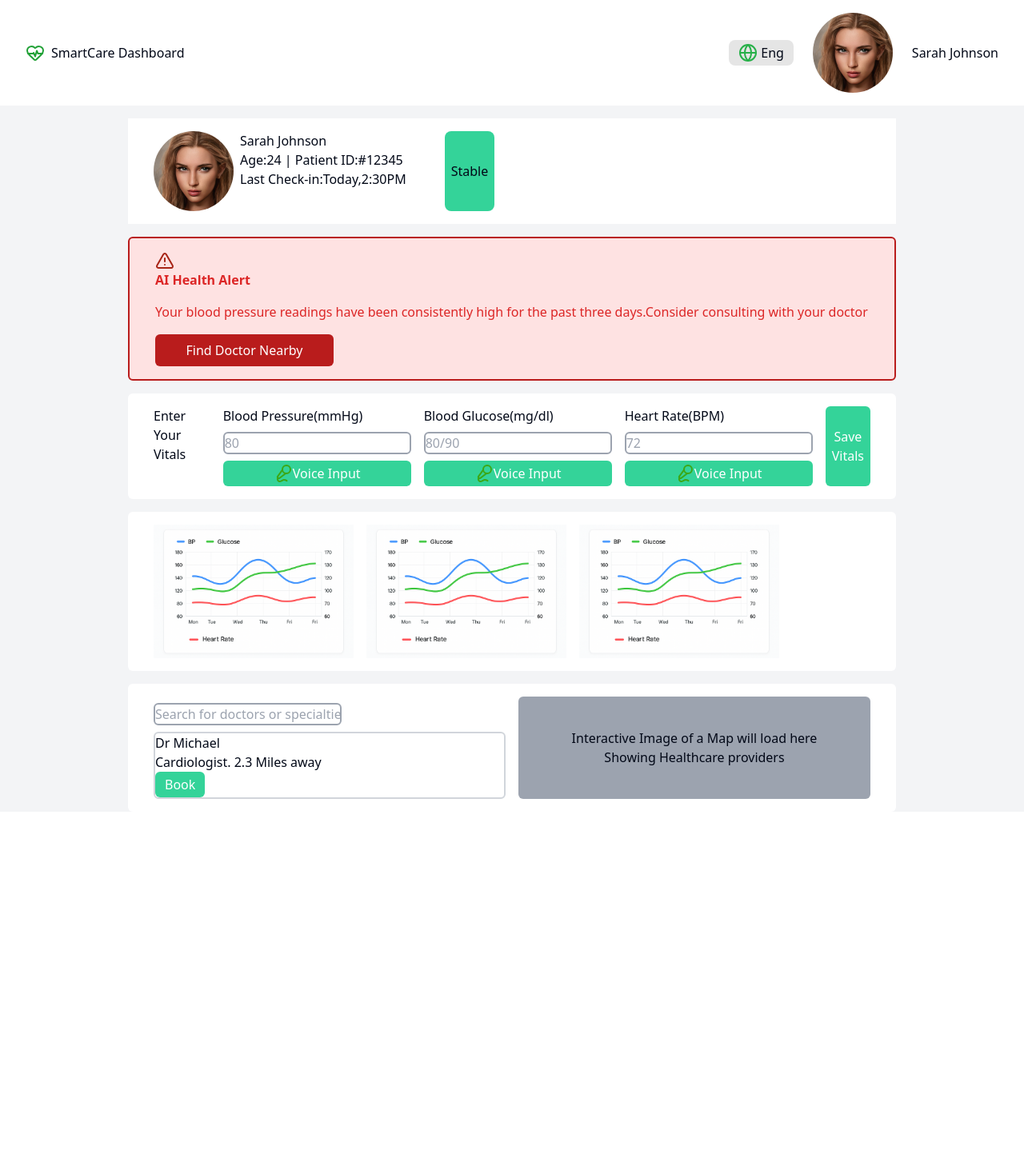
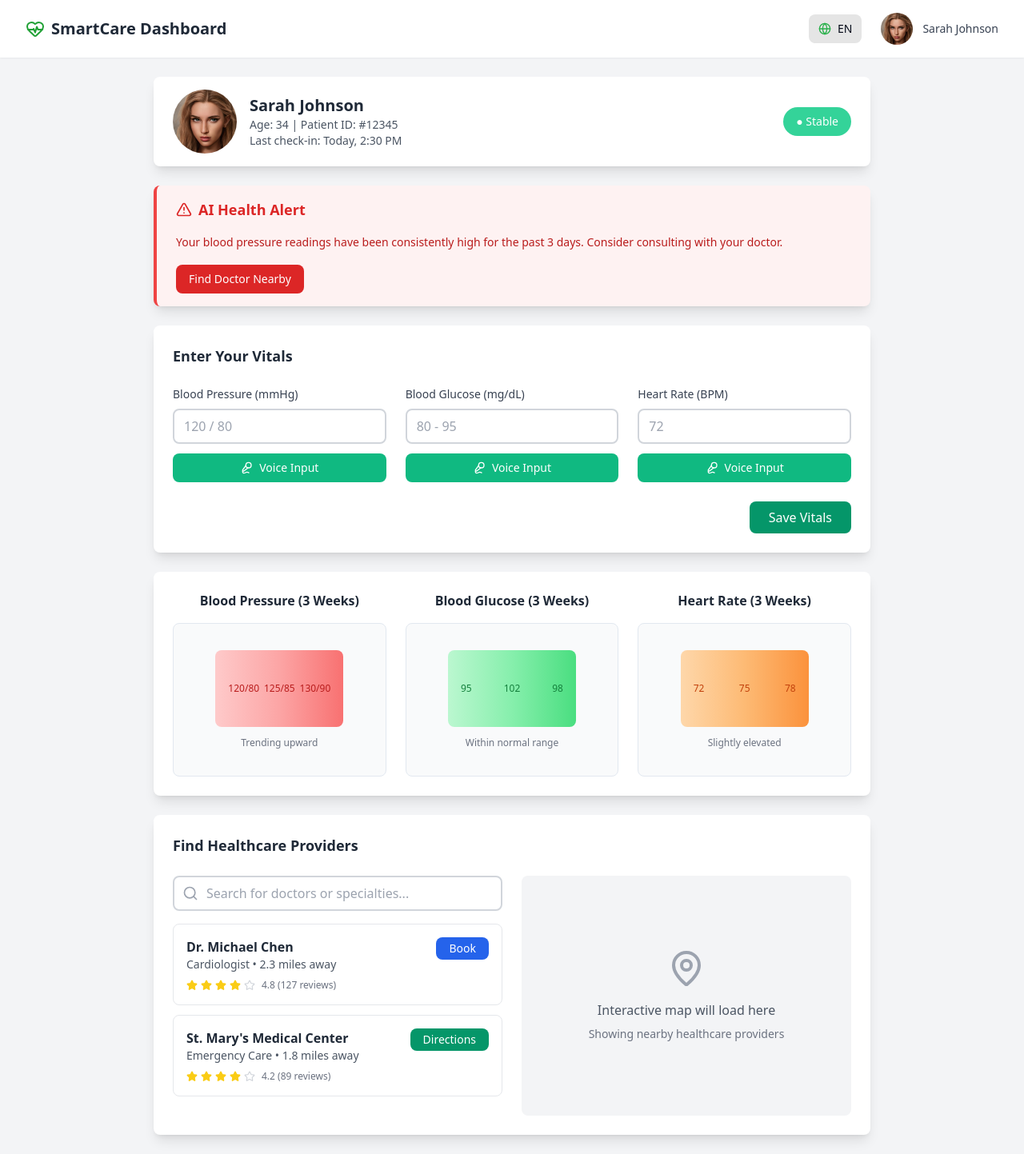
Before and after one commit to norvale08/smartcare-new, a Next.js app in the folder apps/web/: page /patient in a window 1280 px wide. Shown: the whole page at 80% size. Before the commit the page ends 1015 px from the top, so only its background shows below. Built offline with nearby package versions, Linux system fonts and the light colour scheme.

Commit message:
Added finishing touches to patient dashboard

```diff
--- a/apps/web/app/patient/page.tsx
+++ b/apps/web/app/patient/page.tsx
@@ -1,137 +1,248 @@
 import React from 'react'
-import {HeartPulse, Globe, TriangleAlert, MicVocal } from 'lucide-react';
+import {HeartPulse, Globe, TriangleAlert, MicVocal, MapPin, Star, Search } from 'lucide-react';
 import Image from 'next/image';
 function page() {
   return (
-    <div  className='min-h-screen bg-gray-100'>
-                        <header className="flex justify-between items-center px-8 py-4 bg-white border-black">
-
+    <div className="min-h-screen bg-gray-100">
+      {/* Header */}
+      <header className="flex justify-between items-center px-8 py-4 bg-white shadow-sm">
         <div className="flex flex-row items-center gap-2">
-                        <HeartPulse color="#21a136" />
-                        <h1>SmartCare Dashboard</h1>
+          <HeartPulse color="#21a136" size={24} />
+          <h1 className="text-xl font-semibold text-gray-800">SmartCare Dashboard</h1>
         </div>
 
-
         <div className="flex flex-row items-center gap-6">
-                        <button className="flex flex-row bg-neutral-200 items-center justify-center gap-1 px-3 py-1 rounded-lg">
-                        <Globe color="#27b049" />
-                        <span>Eng</span>
+          <button className="flex flex-row bg-neutral-200 items-center justify-center gap-2 px-3 py-2 rounded-lg hover:bg-neutral-300 transition-colors">
+            <Globe color="#27b049" size={16} />
+            <span className="text-sm font-medium">EN</span>
           </button>
+          <div className="flex items-center gap-3">
             <Image
               src="/assets/avatar1.jpg"
-                        alt="picture of a woman"
-                        width={100}
-                        height={50}
+              alt="Sarah Johnson"
+              width={40}
+              height={40}
               className="rounded-full"
             />
-                        <h1>Sarah Johnson</h1>
+            <span className="text-sm font-medium text-gray-700">Sarah Johnson</span>
+          </div>
         </div>
       </header>
-                    <div className='flex flex-col items-center justify-center '>
-                        <div className='shadow-[4px 0 4px 0 rgba(0,0,0,0.2)] bg-white flex flex-row gap-12 w-3/4 rouded-md px-8 py-4 mt-4'>
-                            {/* left side */}
-                            <div className='flex flex-row gap-2'>
+
+      <div className="flex flex-col items-center justify-center px-4 py-6">
+        {/* Patient Info Card */}
+        <div className="shadow-lg bg-white flex flex-row justify-between items-center w-full max-w-4xl rounded-lg px-6 py-4 mb-6">
+          <div className="flex flex-row gap-4 items-center">
             <Image
               src="/assets/avatar1.jpg"
-                                alt="picture of a woman"
-                                width={100}
-                                height={50}
-                                className="rounded-full flex items-start"
+              alt="Sarah Johnson"
+              width={80}
+              height={80}
+              className="rounded-full"
             />
-                                  <div className='flex flex-col'>
-                                    <h1>Sarah Johnson</h1>
-                                <p>Age:24 | Patient ID:#12345<br />
-                                Last Check-in:Today,2:30PM</p>
-                                  </div>
-
-
-                            </div>
-                            {/* right side */}
-                            <div className='flex  bg-emerald-400 rounded-lg items-center justify-center px-2 py-1'>
-                                <p>Stable</p>
-                            </div>
-
-                        </div>
-                        <div className='shadow-[4px 0 4px 0 rgba(0,0,0,0.2)] bg-red-100 border-red-700 border-2 flex flex-col gap-4 w-3/4 rounded-md px-8 py-4 mt-4'>
-                        <h1 className='text-red-600 font-bold'> <TriangleAlert color="#a72416" />AI Health Alert</h1>
-                        <p className='text-red-600 '>Your blood pressure readings have been consistently high for the
-                            past three days.Consider consulting with your doctor
+            <div className="flex flex-col">
+              <h2 className="text-xl font-semibold text-gray-800">Sarah Johnson</h2>
+              <p className="text-sm text-gray-600">
+                Age: 34 | Patient ID: #12345
+                <br />
+                Last check-in: Today, 2:30 PM
               </p>
-                        <button className='bg-red-700 text-white px-3 py-2 rounded-md w-1/4'>Find Doctor Nearby</button>
-
-                        </div>
-                        <div className='shadow-[4px 0 4px 0 rgba(0,0,0,0.2)] bg-white flex flex-row w-3/4 rounded-md mt-4 px-8 py-4 gap-4'>
-                             <div className='flex flex-col'>
-                               <h1 >Enter Your Vitals</h1>
-                             </div>
-
-                            <div></div>
-                            <div className='flex flex-col'>
-                                <p>Blood Pressure(mmHg)</p>
-                                <input type='number' placeholder='80' className='border-2 border-gray-400 rounded-md mb-2 mt-2'/>
-                                <button className='bg-emerald-400 text-white rounded-md px-3 py-1 flex items-center justify-center'><MicVocal color="#3ca716" /> Voice Input</button>
-                            </div>
-                            <div className='flex flex-col'>
-                                <p>Blood Glucose(mg/dl)</p>
-                                <input type='text' placeholder='80/90' className='border-2 border-gray-400 rounded-md mb-2 mt-2'/>
-                                <button className='bg-emerald-400 text-white rounded-md px-3 py-1 flex items-center justify-center'><MicVocal color="#3ca716" /> Voice Input</button>
-                            </div>
-                            <div className='flex flex-col'>
-                                <p>Heart Rate(BPM)</p>
-                                <input type='number' placeholder='72' className='border-2 border-gray-400 rounded-md mb-2 mt-2'/>
-                                <button className='bg-emerald-400 text-white rounded-md px-3 py-1 flex items-center justify-center'><MicVocal color="#3ca716" /> Voice Input</button>
-                            </div>
-                            <button className='bg-emerald-400 text-white px-2 py-1 rounded-md'>Save Vitals</button>
-
-                        </div>
-                         <div className='shadow-[4px 0 4px 0 rgba(0,0,0,0.2)] bg-white flex flex-row w-3/4 rounded-md mt-4 px-8 py-4 gap-4'>
-                            <div>
-                                <Image
-                                src="/assets/graph.png"
-                                alt="graph for blood pressure"
-                                height={250}
-                                width={250}
-                                />
-
-                            </div>
-                            <div>
-                              <Image
-                                src="/assets/graph.png"
-                                alt="graph for blood pressure"
-                                height={250}
-                                width={250}
-                                />
-                            </div>
-                            <div>
-                                <Image
-                                src="/assets/graph.png"
-                                alt="graph for blood pressure"
-                                height={250}
-                                width={250}
-                                />
-
-                            </div>
-                         </div>
-                         <div className='shadow-[4px 0 4px 0 rgba(0,0,0,0.2)] bg-white flex flex-row w-3/4 rounded-md mt-4 px-8 py-4 gap-4'>
-                            <div className='w-1/2'>
-                                <div>
-                                    <input type='text' placeholder='Search for doctors or specialties' className='border-2 border-gray-400 rounded-md mb-2 mt-2' />
-                                </div>
-                                <div className='shadow-[4px 0 4px 0 rgba(0,0,0,0.2)] rounded-md border-2 border-gray-300  '>
-                                    <h1>Dr Michael</h1>
-                                    <p>Cardiologist. 2.3 Miles away</p>
-                                    <button className='bg-emerald-400 text-white rounded-md px-3 py-1 flex place-items-end'>Book</button>
-                                </div>
-
-                            </div>
-                            <div className='shadow-[4px 0 4px 0 rgba(0,0,0,0.2)] flex flex-col rounded-md items-center justify-center bg-gray-400 w-1/2'>
-                                <p>Interactive Image of a Map will load here</p>
-                                <p>Showing Healthcare providers</p>
             </div>
           </div>
 
+          <div className="flex bg-emerald-400 rounded-full items-center justify-center px-4 py-2">
+            <span className="text-white font-medium text-sm">● Stable</span>
+          </div>
         </div>
 
+        {/* AI Health Alert */}
+        <div className="shadow-lg bg-red-50 border-l-4 border-red-500 flex flex-col gap-4 w-full max-w-4xl rounded-lg px-6 py-4 mb-6">
+          <div className="flex items-center gap-2">
+            <TriangleAlert color="#dc2626" size={20} />
+            <h3 className="text-red-600 font-bold text-lg">AI Health Alert</h3>
+          </div>
+          <p className="text-red-700 text-sm leading-relaxed">
+            Your blood pressure readings have been consistently high for the past 3 days. Consider consulting with your
+            doctor.
+          </p>
+          <button className="bg-red-600 hover:bg-red-700 text-white px-4 py-2 rounded-lg w-fit text-sm font-medium transition-colors">
+            Find Doctor Nearby
+          </button>
+        </div>
+
+        {/* Enter Your Vitals */}
+        <div className="shadow-lg bg-white w-full max-w-4xl rounded-lg px-6 py-6 mb-6">
+          <h3 className="text-lg font-semibold text-gray-800 mb-6">Enter Your Vitals</h3>
+
+          <div className="grid grid-cols-1 md:grid-cols-3 gap-6 mb-6">
+            <div className="flex flex-col">
+              <label className="text-sm font-medium text-gray-700 mb-2">Blood Pressure (mmHg)</label>
+              <input
+                type="text"
+                placeholder="120 / 80"
+                className="border-2 border-gray-300 rounded-lg px-3 py-2 mb-3 focus:border-emerald-400 focus:outline-none"
+              />
+              <button className="bg-emerald-500 hover:bg-emerald-600 text-white rounded-lg px-3 py-2 flex items-center justify-center gap-2 text-sm transition-colors">
+                <MicVocal size={16} />
+                Voice Input
+              </button>
+            </div>
+
+            <div className="flex flex-col">
+              <label className="text-sm font-medium text-gray-700 mb-2">Blood Glucose (mg/dL)</label>
+              <input
+                type="text"
+                placeholder="80 - 95"
+                className="border-2 border-gray-300 rounded-lg px-3 py-2 mb-3 focus:border-emerald-400 focus:outline-none"
+              />
+              <button className="bg-emerald-500 hover:bg-emerald-600 text-white rounded-lg px-3 py-2 flex items-center justify-center gap-2 text-sm transition-colors">
+                <MicVocal size={16} />
+                Voice Input
+              </button>
+            </div>
+
+            <div className="flex flex-col">
+              <label className="text-sm font-medium text-gray-700 mb-2">Heart Rate (BPM)</label>
+              <input
+                type="number"
+                placeholder="72"
+                className="border-2 border-gray-300 rounded-lg px-3 py-2 mb-3 focus:border-emerald-400 focus:outline-none"
+              />
+              <button className="bg-emerald-500 hover:bg-emerald-600 text-white rounded-lg px-3 py-2 flex items-center justify-center gap-2 text-sm transition-colors">
+                <MicVocal size={16} />
+                Voice Input
+              </button>
+            </div>
+          </div>
+
+          <div className="flex justify-end">
+            <button className="bg-emerald-600 hover:bg-emerald-700 text-white px-6 py-2 rounded-lg font-medium transition-colors">
+              Save Vitals
+            </button>
+          </div>
+        </div>
+
+        {/* Charts Section */}
+        <div className="shadow-lg bg-white w-full max-w-4xl rounded-lg px-6 py-6 mb-6">
+          <div className="grid grid-cols-1 md:grid-cols-3 gap-6">
+            <div className="text-center">
+              <h4 className="font-semibold text-gray-800 mb-4">Blood Pressure (3 Weeks)</h4>
+              <div className="bg-gray-50 rounded-lg p-4 h-48 flex items-center justify-center border">
+                <div className="text-center">
+                  <div className="w-40 h-24 bg-gradient-to-r from-red-200 via-red-300 to-red-400 rounded-lg mb-3 flex items-center justify-center">
+                    <div className="text-red-700 text-xs font-medium">
+                      <div className="flex items-center justify-between w-32 text-xs">
+                        <span>120/80</span>
+                        <span>125/85</span>
+                        <span>130/90</span>
+                      </div>
+                    </div>
+                  </div>
+                  <p className="text-gray-500 text-xs">Trending upward</p>
+                </div>
+              </div>
+            </div>
+
+            <div className="text-center">
+              <h4 className="font-semibold text-gray-800 mb-4">Blood Glucose (3 Weeks)</h4>
+              <div className="bg-gray-50 rounded-lg p-4 h-48 flex items-center justify-center border">
+                <div className="text-center">
+                  <div className="w-40 h-24 bg-gradient-to-r from-green-200 via-green-300 to-green-400 rounded-lg mb-3 flex items-center justify-center">
+                    <div className="text-green-700 text-xs font-medium">
+                      <div className="flex items-center justify-between w-32 text-xs">
+                        <span>95</span>
+                        <span>102</span>
+                        <span>98</span>
+                      </div>
+                    </div>
+                  </div>
+                  <p className="text-gray-500 text-xs">Within normal range</p>
+                </div>
+              </div>
+            </div>
+
+            <div className="text-center">
+              <h4 className="font-semibold text-gray-800 mb-4">Heart Rate (3 Weeks)</h4>
+              <div className="bg-gray-50 rounded-lg p-4 h-48 flex items-center justify-center border">
+                <div className="text-center">
+                  <div className="w-40 h-24 bg-gradient-to-r from-orange-200 via-orange-300 to-orange-400 rounded-lg mb-3 flex items-center justify-center">
+                    <div className="text-orange-700 text-xs font-medium">
+                      <div className="flex items-center justify-between w-32 text-xs">
+                        <span>72</span>
+                        <span>75</span>
+                        <span>78</span>
+                      </div>
+                    </div>
+                  </div>
+                  <p className="text-gray-500 text-xs">Slightly elevated</p>
+                </div>
+              </div>
+            </div>
+          </div>
+        </div>
+
+        {/* Find Healthcare Providers */}
+        <div className="shadow-lg bg-white w-full max-w-4xl rounded-lg px-6 py-6">
+          <h3 className="text-lg font-semibold text-gray-800 mb-6">Find Healthcare Providers</h3>
+
+          <div className="grid grid-cols-1 md:grid-cols-2 gap-6">
+            <div>
+              <div className="relative mb-4">
+                <Search className="absolute left-3 top-1/2 transform -translate-y-1/2 text-gray-400" size={20} />
+                <input
+                  type="text"
+                  placeholder="Search for doctors or specialties..."
+                  className="w-full border-2 border-gray-300 rounded-lg pl-10 pr-4 py-2 focus:border-emerald-400 focus:outline-none"
+                />
+              </div>
+
+              <div className="space-y-3">
+                <div className="border border-gray-200 rounded-lg p-4 hover:shadow-md transition-shadow">
+                  <div className="flex justify-between items-start mb-2">
+                    <div>
+                      <h4 className="font-semibold text-gray-800">Dr. Michael Chen</h4>
+                      <p className="text-sm text-gray-600">Cardiologist • 2.3 miles away</p>
+                    </div>
+                    <button className="bg-blue-600 hover:bg-blue-700 text-white rounded-lg px-4 py-1 text-sm font-medium transition-colors">
+                      Book
+                    </button>
+                  </div>
+                  <div className="flex items-center gap-1">
+                    {[...Array(5)].map((_, i) => (
+                      <Star key={i} size={14} className={i < 4 ? "fill-yellow-400 text-yellow-400" : "text-gray-300"} />
+                    ))}
+                    <span className="text-xs text-gray-500 ml-1">4.8 (127 reviews)</span>
+                  </div>
+                </div>
+
+                <div className="border border-gray-200 rounded-lg p-4 hover:shadow-md transition-shadow">
+                  <div className="flex justify-between items-start mb-2">
+                    <div>
+                      <h4 className="font-semibold text-gray-800">St. Mary's Medical Center</h4>
+                      <p className="text-sm text-gray-600">Emergency Care • 1.8 miles away</p>
+                    </div>
+                    <button className="bg-emerald-600 hover:bg-emerald-700 text-white rounded-lg px-4 py-1 text-sm font-medium transition-colors">
+                      Directions
+                    </button>
+                  </div>
+                  <div className="flex items-center gap-1">
+                    {[...Array(5)].map((_, i) => (
+                      <Star key={i} size={14} className={i < 4 ? "fill-yellow-400 text-yellow-400" : "text-gray-300"} />
+                    ))}
+                    <span className="text-xs text-gray-500 ml-1">4.2 (89 reviews)</span>
+                  </div>
+                </div>
+              </div>
+            </div>
+
+            <div className="bg-gray-100 rounded-lg p-6 flex flex-col items-center justify-center text-center min-h-[300px]">
+              <MapPin size={48} className="text-gray-400 mb-4" />
+              <p className="text-gray-600 font-medium mb-2">Interactive map will load here</p>
+              <p className="text-gray-500 text-sm">Showing nearby healthcare providers</p>
+            </div>
+          </div>
+        </div>
+      </div>
     </div>
   )
 }
```
Lines whose indentation alone changed are shown as unchanged.
